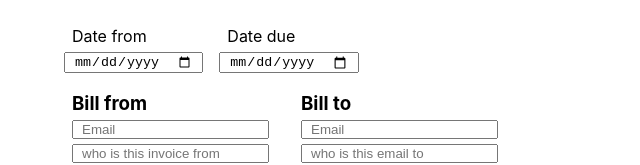
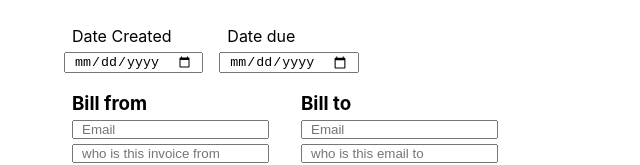
Before and after one commit to kodervine/ceendit-react, a React (Vite) app: page / in a window 1280 px wide. Shown: the top 165 px of the page, without its empty margins (0-640 px from the left). Built offline with nearby package versions, Linux system fonts and the light colour scheme.

Commit message:
set the controlled input for the dateInput component. Set the props of name and value to nameOfDateInput and valueOfDateInput for more readability

```diff
--- a/src/components/DateInput.jsx
+++ b/src/components/DateInput.jsx
@@ -1,10 +1,24 @@
 import React from "react";
+import { useGlobalContext } from "../context";
 
-const DateInput = ({ text }) => {
+// Deconstructing data gotten from the Invoice App and context.jsx. Date on the invoice page
+const DateInput = ({
+  text,
+  nameOfDateInput,
+  onHandleChange,
+  valueofDateInput,
+}) => {
+  const { invoiceFormData, handleInputChange } = useGlobalContext();
   return (
     <div>
       <p>{text}</p>
-      <input type="date" name="" id="" />
+      <input
+        type="date"
+        name={nameOfDateInput}
+        id="date-input"
+        onChange={onHandleChange}
+        value={valueofDateInput}
+      />
     </div>
   );
 };
--- a/src/pages/InvoiceApp.jsx
+++ b/src/pages/InvoiceApp.jsx
@@ -6,14 +6,24 @@ import InvoiceForm from "../components/InvoiceForm";
 import InvoiceItems from "../components/InvoiceItems";
 
 const InvoiceApp = () => {
-  const { invoiceFormData } = useGlobalContext();
+  const { invoiceFormData, handleInputChange } = useGlobalContext();
   console.log(invoiceFormData);
   return (
     <main>
-      {/* date to send and receive invoice plus passing the props to the DateInput component */}
+      {/* Sending and receiving dateInput rendering with data gotten from useContext - invoiceFormData variable. Plus passing the data via to the dateInput component */}
       <section className="invoice-date-input">
-        <DateInput text="Date from" />
-        <DateInput text="Date due" />
+        <DateInput
+          text="Date Created"
+          nameOfDateInput="dateCreated"
+          onHandleChange={handleInputChange}
+          valueofDateInput={invoiceFormData.dateCreated}
+        />
+        <DateInput
+          text="Date due"
+          nameOfDateInput="dateDue"
+          onHandleChange={handleInputChange}
+          valueOfDateInput={invoiceFormData.dateDue}
+        />
       </section>
 
       {/* Bill from and to input with names and email. Also passing the props to InvoiceForm component*/}
```
